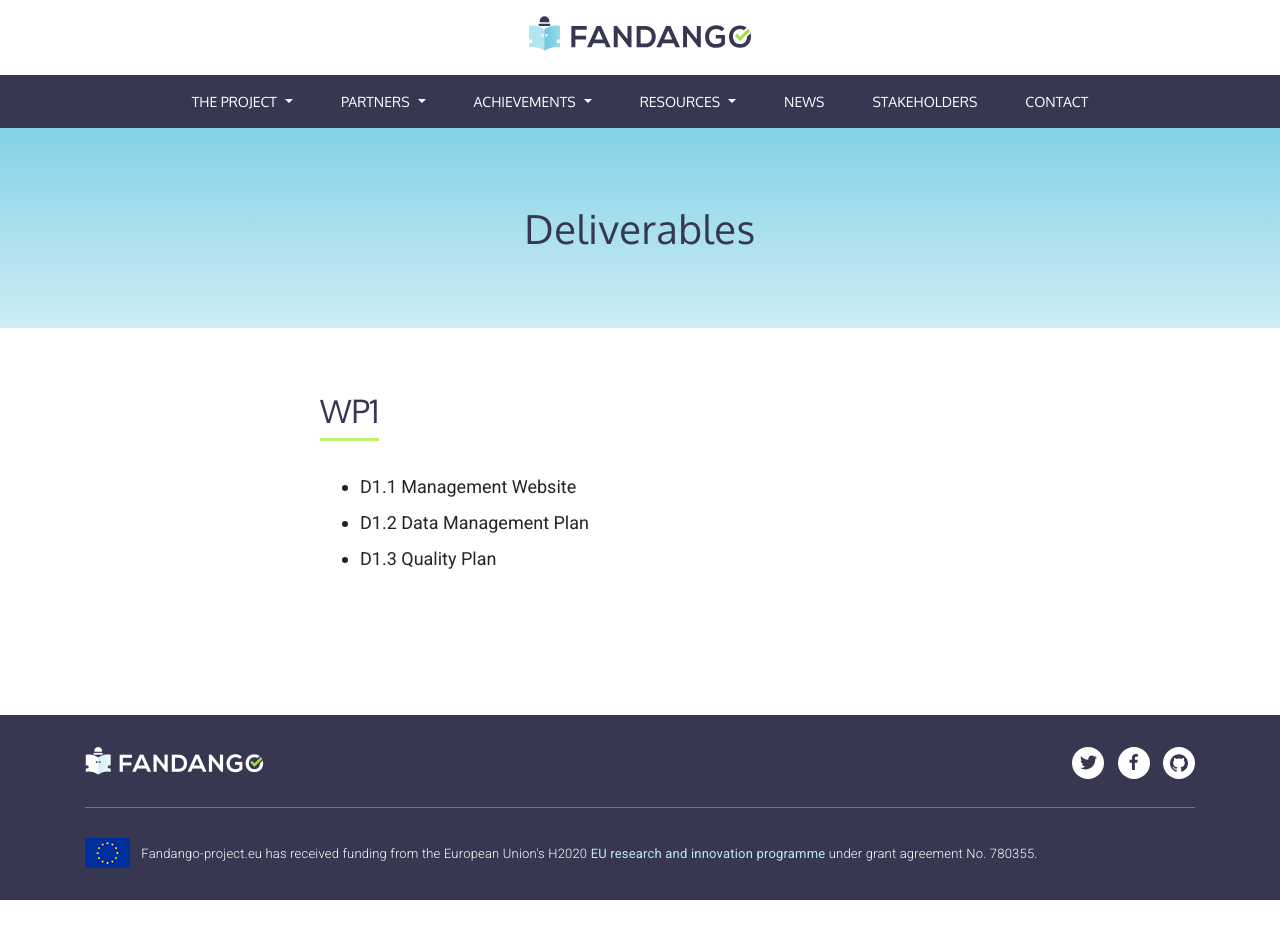
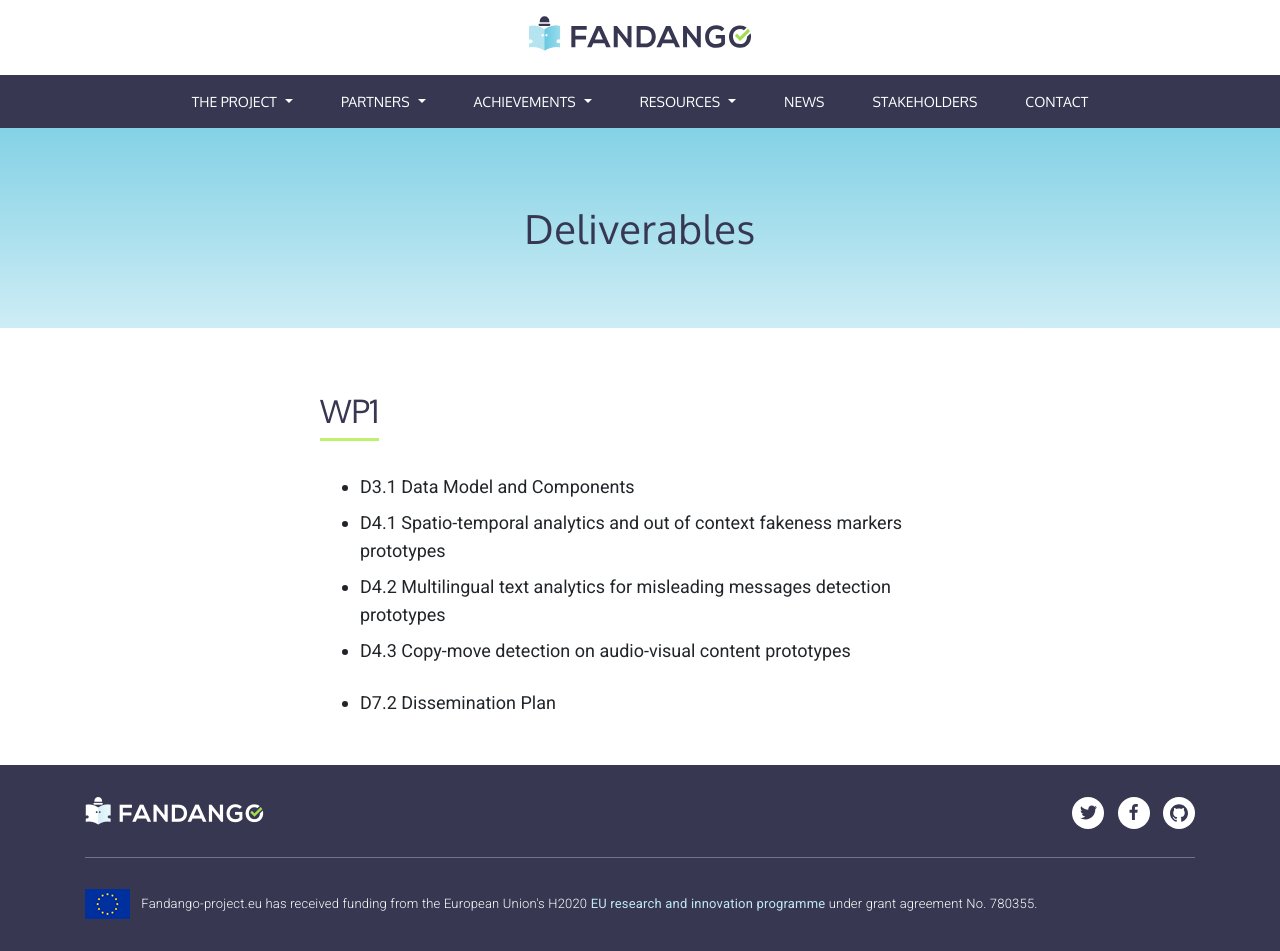
Before and after one commit to fandangOrg/fandango-web, a Jekyll site: the page built from achievements/deliverables.md, in a window 1280 px wide. Built offline with Jekyll 4.4.1, drawn with Linux system fonts in a browser that asks for light colours; comment, search, counter and statistics services are not loaded; before the commit the page ends 900 px from its top, so only the background shows below that.

Commit message:
Updated Deliverables

```diff
--- a/achievements/deliverables.md
+++ b/achievements/deliverables.md
@@ -8,6 +8,10 @@ navigation_parent: Achievements
 
 ### WP1
 
-* D1.1 Management Website
-* D1.2 Data Management Plan
-* D1.3 Quality Plan
+* D3.1 Data Model and Components
+* D4.1 Spatio-temporal analytics and out of context fakeness markers
+prototypes
+* D4.2 Multilingual text analytics for misleading messages detection prototypes
+* D4.3 Copy-move detection on audio-visual content prototypes
+
+* D7.2 Dissemination Plan
```
